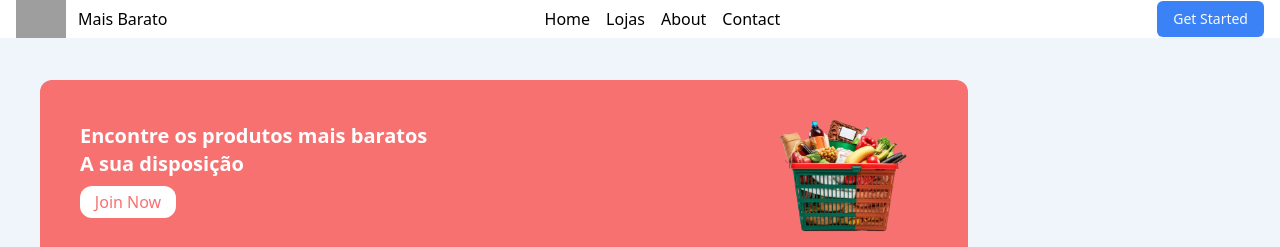
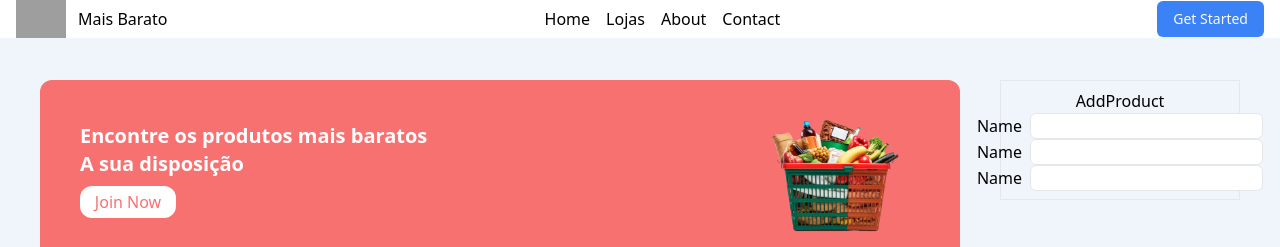
Before and after one commit to Egnoel/projetoFinal, a Next.js app in the folder frontend/: page / in a window 1280 px wide. Shown: the top 247 px of the page. Built offline with nearby package versions, Linux system fonts and the light colour scheme; no server answers; grey boxes are pictures that could not be loaded.

Commit message:
add product

```diff
--- a/frontend/app/component/AddProduct.js
+++ b/frontend/app/component/AddProduct.js
@@ -2,8 +2,35 @@ import React from 'react';
 
 const AddProduct = () => {
   return (
-    <div>
+    <div className="flex flex-col items-center py-2 border">
       <p>AddProduct</p>
+      <div className="flex items-center gap-2">
+        <span>Name</span>
+        <input
+          type="text"
+          name="productName"
+          id=""
+          className="border rounded-md"
+        />
+      </div>
+      <div className="flex items-center gap-2">
+        <span>Name</span>
+        <input
+          type="text"
+          name="productName"
+          id=""
+          className="border rounded-md"
+        />
+      </div>
+      <div className="flex items-center gap-2">
+        <span>Name</span>
+        <input
+          type="text"
+          name="productName"
+          id=""
+          className="border rounded-md"
+        />
+      </div>
     </div>
   );
 };
--- a/frontend/app/page.js
+++ b/frontend/app/page.js
@@ -12,9 +12,7 @@ export default function Home() {
         <CardList />
       </div>
       <div className="flex flex-col w-1/5 h-full gap-10 ">
-        {
-          //  <AddProduct />
-        }
+        <AddProduct />
       </div>
     </div>
   );
```
Also changed, not shown: frontend/middleware.ts (added, +23 -0 lines), 1 other file (tests, documents, lock files or other folders).
